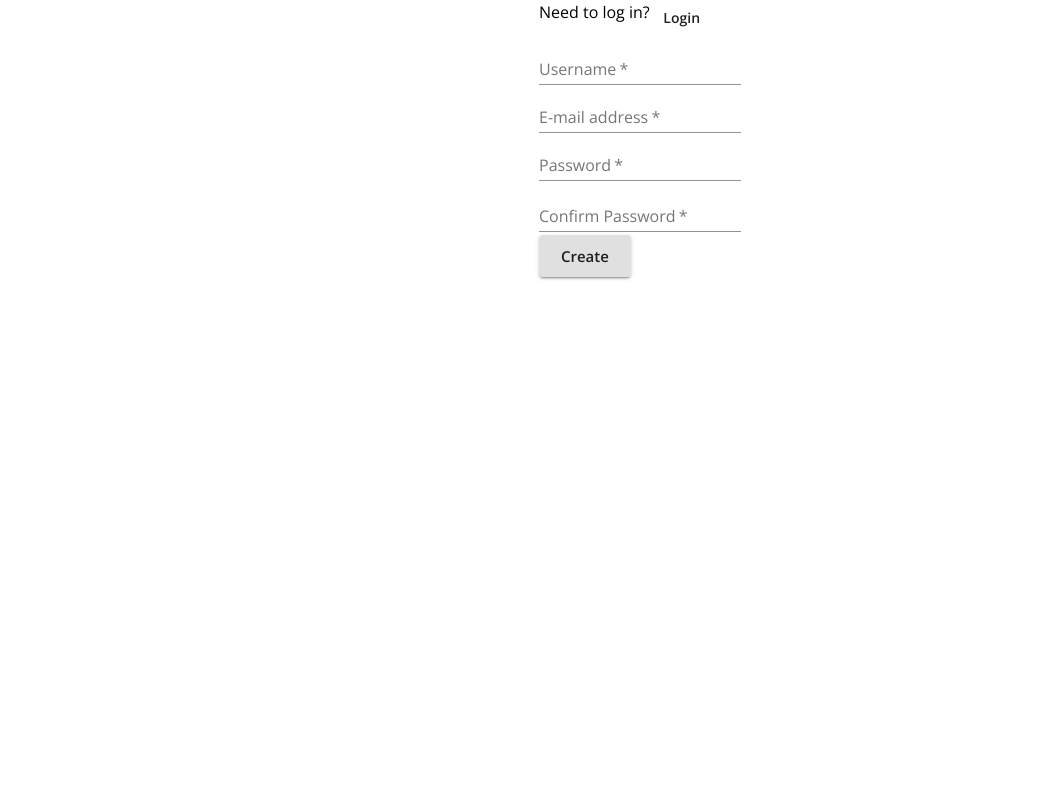
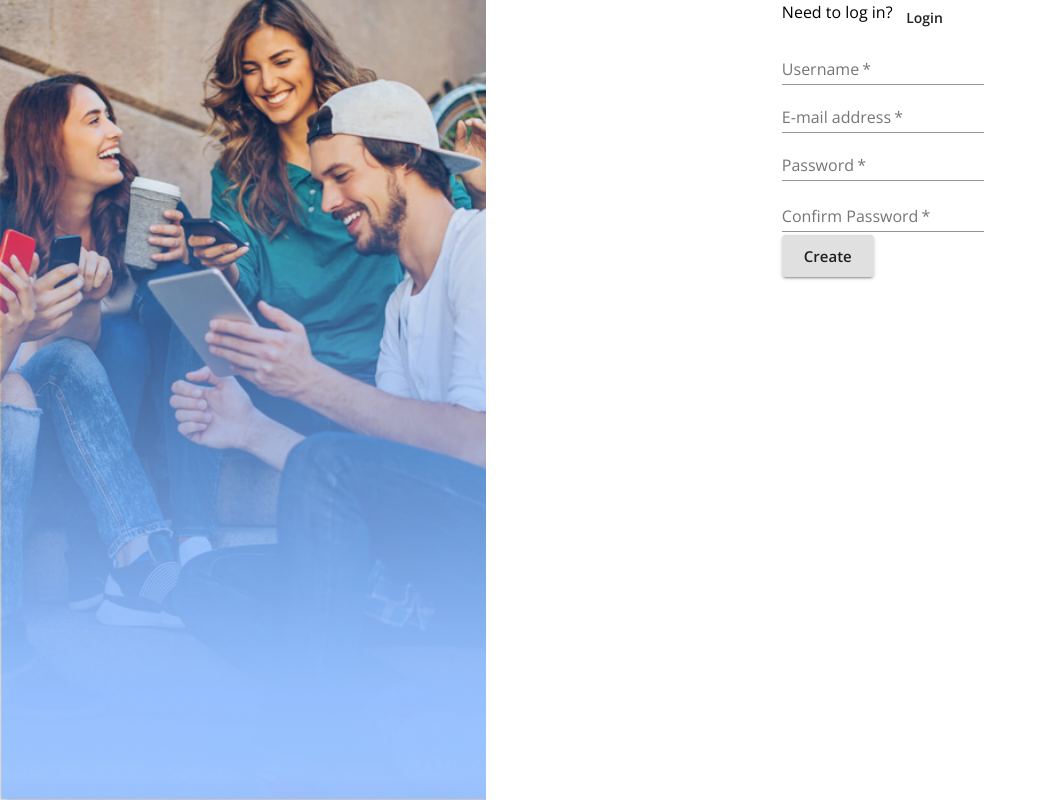
Before and after one commit to TravisAnderson023alt/8c950c, a React (Create React App) app in the folder client/: page / in a window 1280 px wide. Shown: the whole page, without its empty margins (0-1047 px from the left). Built offline with nearby package versions, Linux system fonts and the light colour scheme; no server answers.

Commit message:
added image and svg & created card media

```diff
--- a/client/src/Signup.js
+++ b/client/src/Signup.js
@@ -8,9 +8,22 @@ import {
   FormControl,
   TextField,
   FormHelperText,
+  makeStyles,
+  CardMedia
 } from '@material-ui/core';
+import bgImg from './assets/bg-img.png';
+
+const useStyles = makeStyles(() => ({
+  wrapper: {
+    height: '100vh',
+    width: '100vw',
+    display: 'flex',
+
+  }
+}));
 
 const Signup = ({ user, register }) => {
+  const classes = useStyles();
   const history = useHistory();
 
   const [formErrorMessage, setFormErrorMessage] = useState({});
@@ -36,6 +49,13 @@ const Signup = ({ user, register }) => {
   }, [user, history]);
 
   return (
+    <Box className={classes.wrapper}>
+      <CardMedia
+        component="img"
+        alt="signup"
+        style={{ height: '100%', width: 'auto' }}
+        image={bgImg}
+      />
       <Grid container justifyContent="center">
         <Box>
           <Grid container item>
@@ -105,6 +125,7 @@ const Signup = ({ user, register }) => {
           </form>
         </Box>
       </Grid>
+    </Box>
   );
 };
 
```
Also changed, not shown: client/src/assets/bg-img.png (added), client/src/assets/bubble.svg (added). Lines whose indentation alone changed are shown as unchanged.
